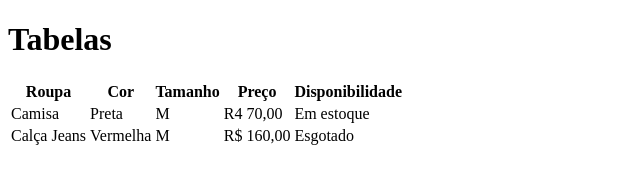
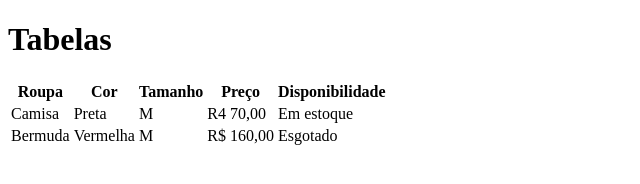
Before and after one commit to luizsauer/tabela-git, a plain HTML site: page index.html in a window 1280 px wide. Shown: the whole page, without its empty margins (0-640 px from the left). Drawn offline with Linux system fonts and the light colour scheme.

Commit message:
modificado calça jeans para bermuda

```diff
--- a/index.html
+++ b/index.html
@@ -23,10 +23,10 @@
             <td>Preta</td>
             <td>M</td>
             <td>R4 70,00</td>
-            <td>Em estoque</td>
+            <td>Em estoque<S/td>
         </tr>
         <tr>
-            <td>Calça Jeans</td>
+            <td>Bermuda</td>
             <td>Vermelha</td>
             <td>M</td>
             <td>R$ 160,00</td>
```
